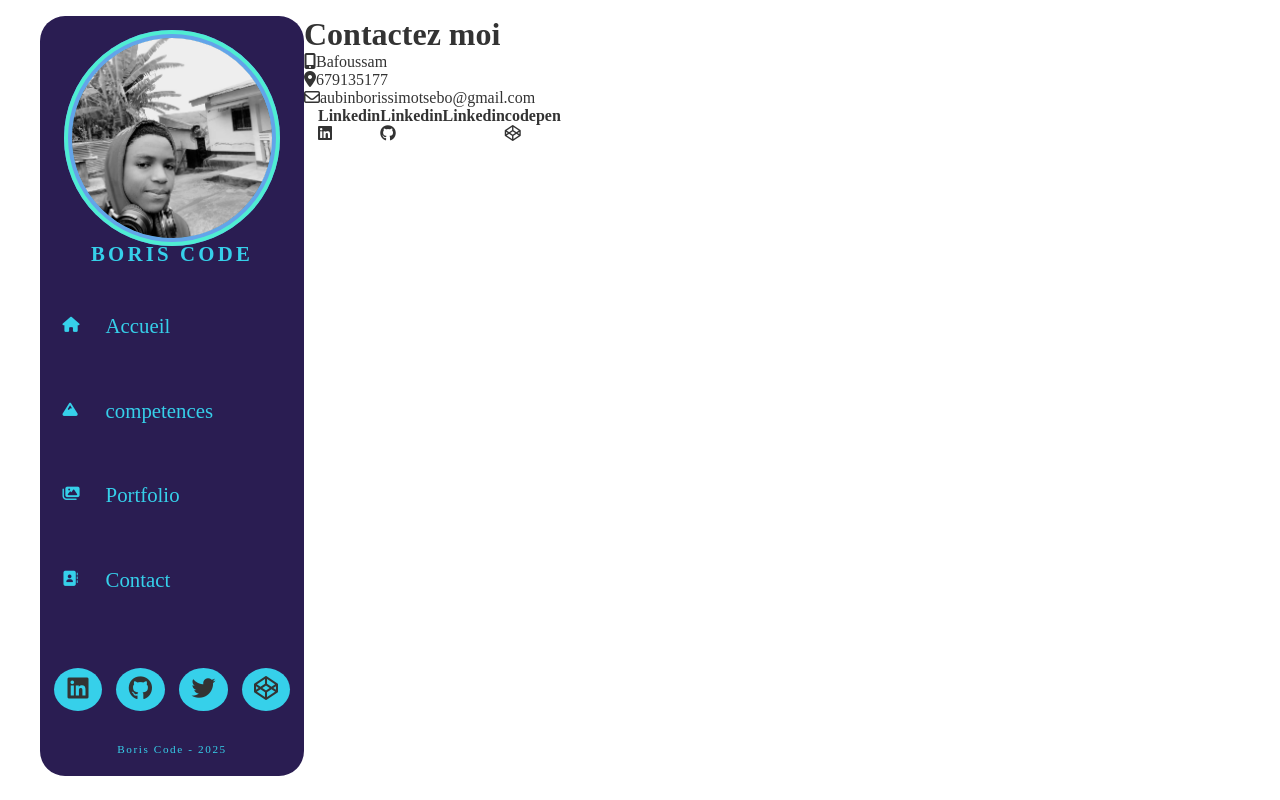
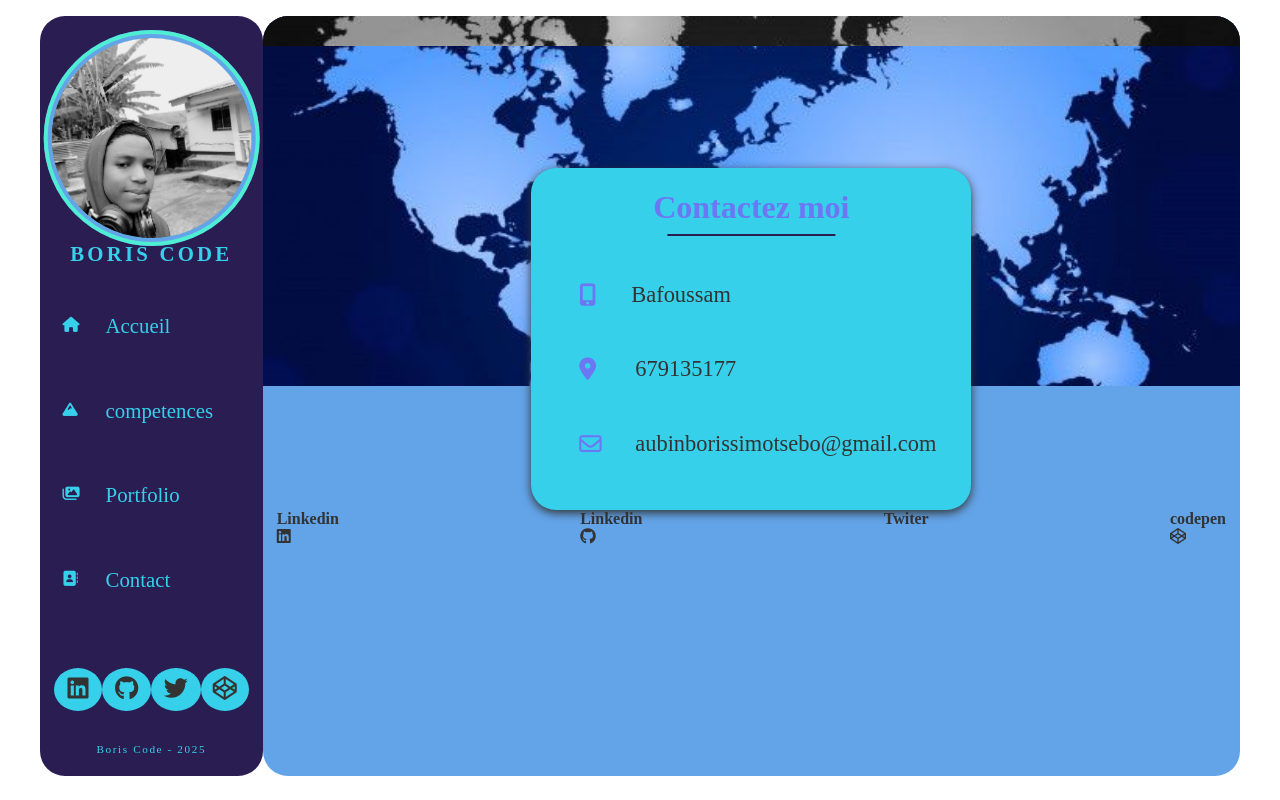
Before and after one commit to boris2442/my_cv_with_react, a React (Vite) app: page /contact in a window 1280 px wide. Built offline with nearby package versions, Linux system fonts and the light colour scheme; a web font is replaced by a local one.

Commit message:
style of component contact

```diff
--- a/src/pages/Contact.jsx
+++ b/src/pages/Contact.jsx
@@ -11,8 +11,9 @@ const Contact = () => {
                 <div className="contactBox">
                     <h1>Contactez moi</h1>
                     <ul>
+
                         <li><i className="fas fa-mobile-alt"></i>
-                            Bafoussam
+                           <span>Bafoussam</span>
                         </li>
 
 
@@ -53,7 +54,7 @@ const Contact = () => {
                             <i className="fab fa-github"></i>
                         </a>
                         <a href="http://www.google.com" target="_blank" rel="noopener noreferrer">
-                            <h4>Linkedin</h4>
+                            <h4>Twiter</h4>
                             <i className="fab fa-twiter"></i>
                         </a>
                         <a href="http://www.google.com" target="_blank" rel="noopener noreferrer">
--- a/src/styles/pages/_contact.scss
+++ b/src/styles/pages/_contact.scss
@@ -0,0 +1,92 @@
+.contactContent{
+    background: $color-3;
+    border-radius: $borderRadius;
+    width: 100%;
+    overflow: hidden;
+    display: grid;
+    grid-template-columns: 1fr;
+    grid-template-rows: 20% 45% 35%;
+    grid-template-areas:
+      "1"
+      "2"
+      "3";
+      .header{
+        grid-area: 1;
+        width: 100%;
+        position: relative;
+        background: $color-1;
+        height: 340px;
+        &:before{
+            content:'';
+            position: absolute;
+            height: 100%;
+            width: inherit;
+            background: url(../../media/map.jpg) no-repeat center/ cover;
+            filter:grayscale(100%);
+        }
+        &:after{
+            content:'';
+            position: absolute;
+            height: 100%;
+            width: 100%;
+            top: 30px;
+            background: url(../../media/map.jpg) no-repeat center/ cover;
+        }
+      }
+      .contactBox{
+        grid-area: 2;
+        background: $color-5;
+        margin: 0 auto;
+        padding: 1rem 3rem;
+        z-index: 2;
+        border-radius: $borderRadius;
+        box-shadow: 0 3px 10px #333;
+        min-width: 440px;
+        min-height: 200px;
+        h1{
+            text-align: center;
+            margin: 0.3rem;
+            position: relative;
+            color:$color-2;
+            &:after{
+                content: '';
+                position: absolute;
+                width: 50%;
+                height: 2px;
+                background: $color-1;
+                bottom: -10px;
+                left: 50%;
+                transform: translateX(-50%);
+            }
+        }
+        ul{
+            height: 72%;
+            width: inherit;
+            display: grid;
+            margin-top: 3.5rem;
+            li{
+                position: relative;
+            }
+            i{
+                font-size: 1.4rem;
+                position: absolute;
+                color:$color-2;
+                transform: translateY(2px);
+            }
+            span{
+                font-size: 1.4rem;
+                position: absolute;
+                transform: translateX(52px);
+                background: transparent;
+                border: none;
+                outline: none;
+                width: 350px;
+                transition:.2s ease;
+            }
+            .clickInput{
+                cursor: pointer;
+                transform:translateX(56px)
+            }
+        }
+      }
+}
```
Also changed, not shown: src/media/map.jpg (added).
